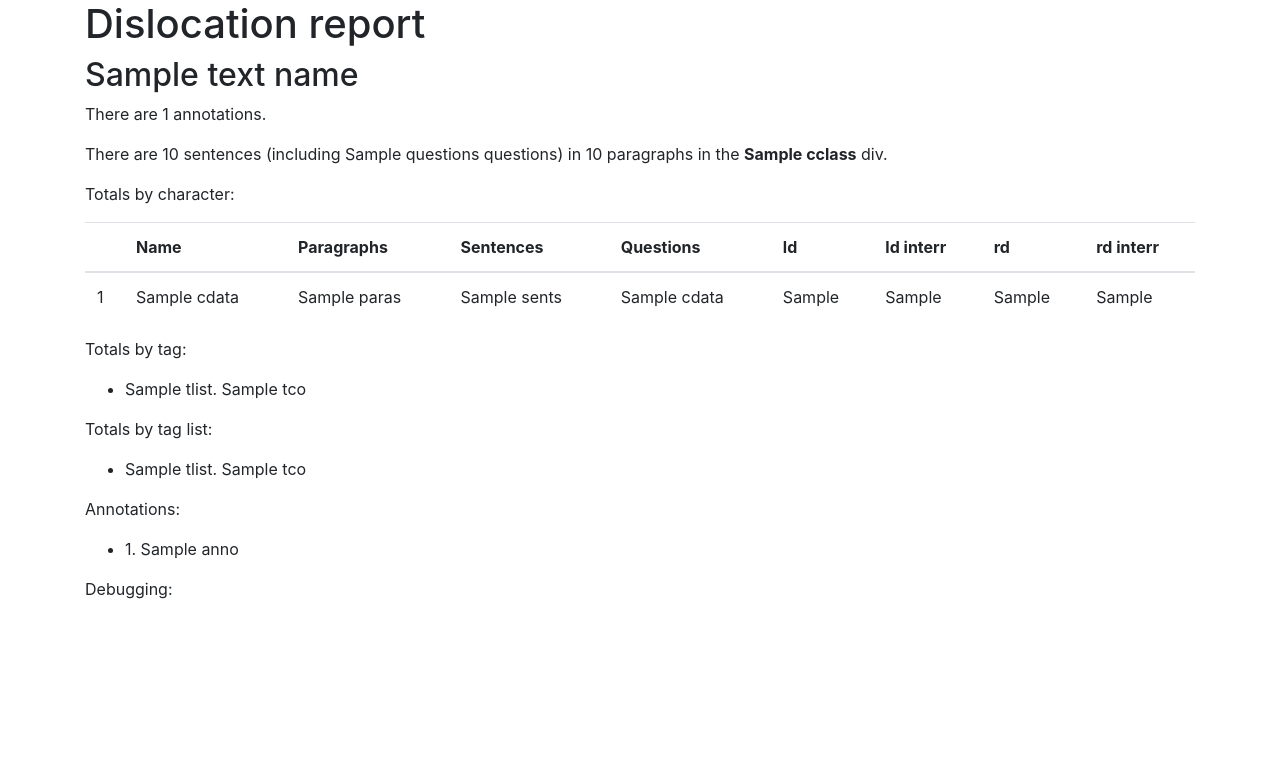
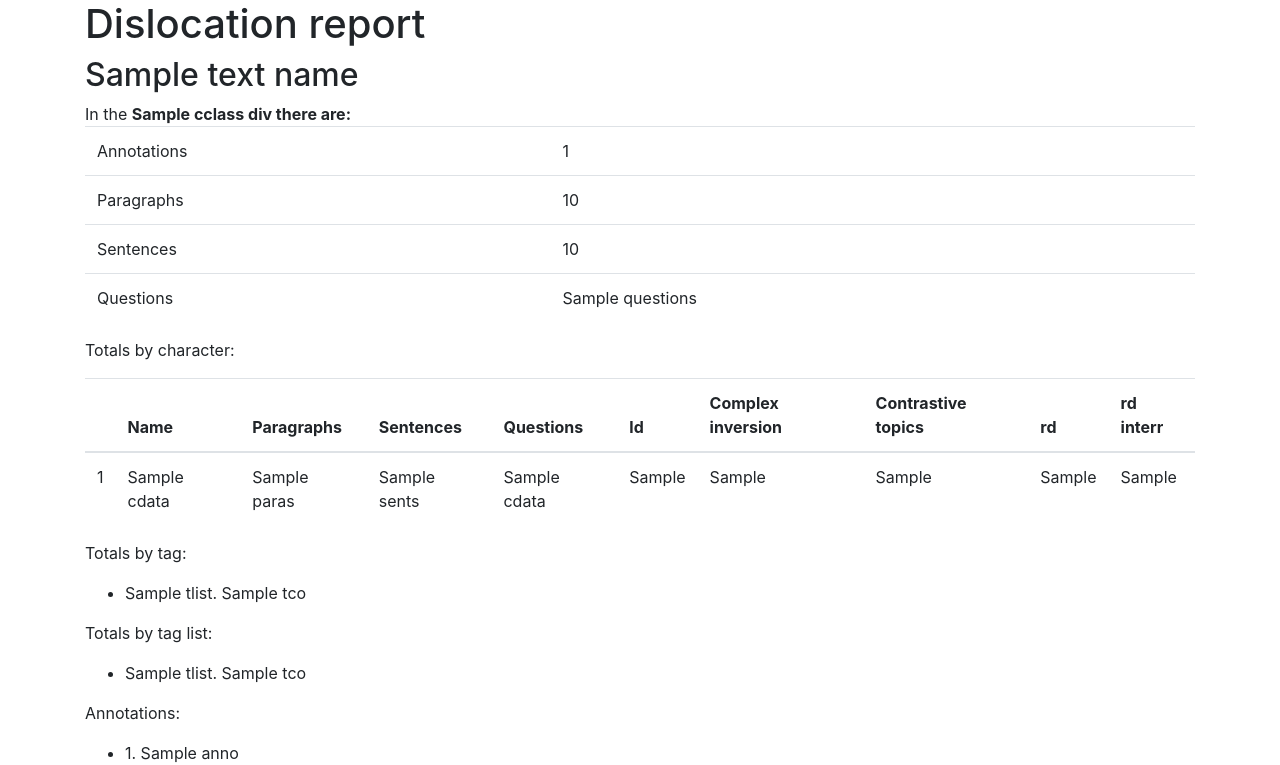
Before and after one commit to grvsmth/anno2-storage, a Django app: template templates/dislocations.html in a window 1280 px wide. Shown: the top 765 px of the page. Before the commit the page ends 599 px from the top, so only its background shows below. Run offline with Django 3.2, Linux system fonts and the light colour scheme; tables that the repository leaves empty hold one stand-in row (values such as "Sample post"); the template is opened without the code that fills it: values that come from a table or form of the project are taken from there, most other values are stand-ins (such as "Sample title", 1, 10 or a date in 2020); some libraries are stand-ins or nearby versions.

Commit message:
Report contrastive topics for all characters, and format document stats as a table in dislocations.html

```diff
--- a/templates/dislocations.html
+++ b/templates/dislocations.html
@@ -8,12 +8,16 @@
         <div class="container">
             <h1>Dislocation report</h1>
             <h2>{{ text_name }}</h2>
-            <p>There are {{ annos|length }} annotations.</p>
-            <p>
-                There are {{ sentences }} sentences (including {{ questions }}
-                questions) in {{ numpara }} paragraphs in the
-                <b>{{ cclass }}</b> div.
-            </p>
+            In the <b>{{ cclass }} div there are:</b>
+            <table class="table">
+                <tbody>
+                    <tr><td>Annotations</td><td>{{ annos|length }}</td></tr>
+                    <tr><td>Paragraphs</td><td>{{ numpara }}</td></tr>
+                    <tr><td>Sentences</td><td>{{ sentences }}</td></tr>
+                    <tr><td>Questions</td><td>{{ questions }}</td></tr>
+                </tbody>
+            </table>
+
             <p>Totals by character:</p>
             <table class="table">
                 <thead>
@@ -24,7 +28,8 @@
                         <th>Sentences</th>
                         <th>Questions</th>
                         <th>ld</th>
-                        <th>ld interr</th>
+                        <th>Complex inversion</th>
+                        <th>Contrastive topics</th>
                         <th>rd</th>
                         <th>rd interr</th>
                     </tr>
@@ -38,7 +43,8 @@
                     <td>{{ cdata.sents }}</td>
                     <td>{{ cdata.questions }}</td>
                     <td>{{ cdata.tcount.ld|default_if_none:0 }}</td>
-                    <td>{{ cdata.tlcount|get_item:'interr ld'|default_if_none:0 }}</td>
+                    <td>{{ cdata.tcount.ci|default_if_none:0 }}</td>
+                    <td>{{ cdata.tcount.ct|default_if_none:0 }}</td>
                     <td>{{ cdata.tcount.rd|default_if_none:0 }}</td>
                     <td>{{ cdata.tlcount|get_item:'interr rd'|default_if_none:0 }}</td>
                 </tr>
```
